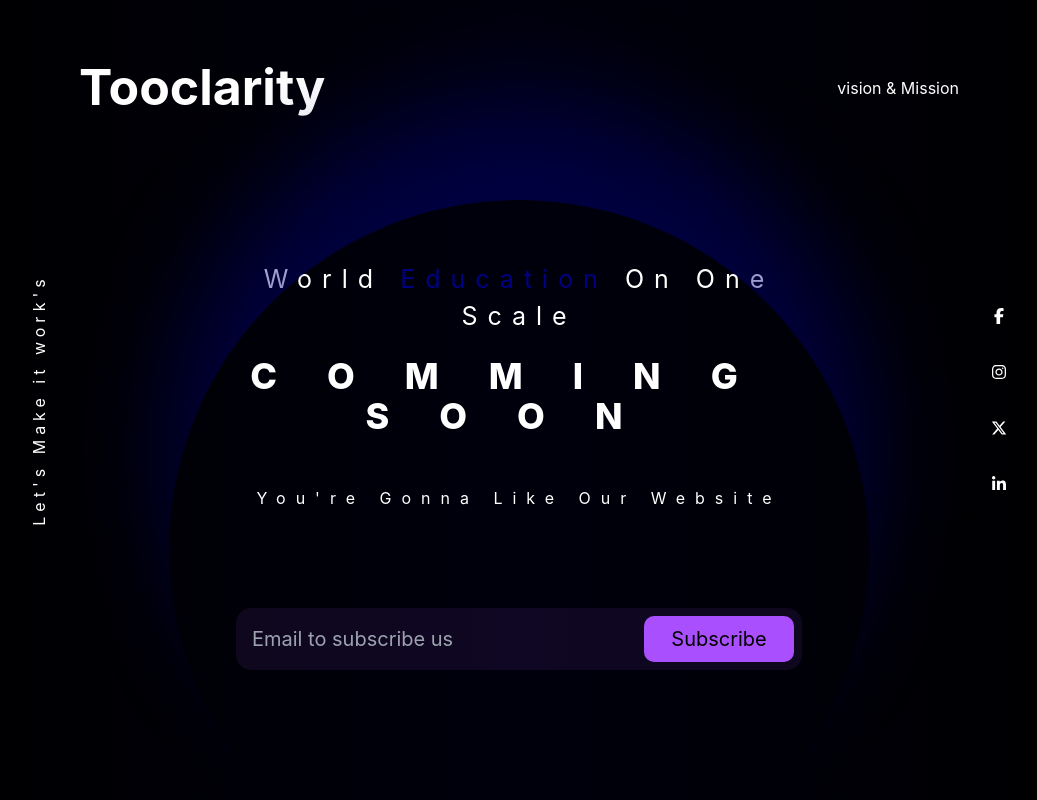
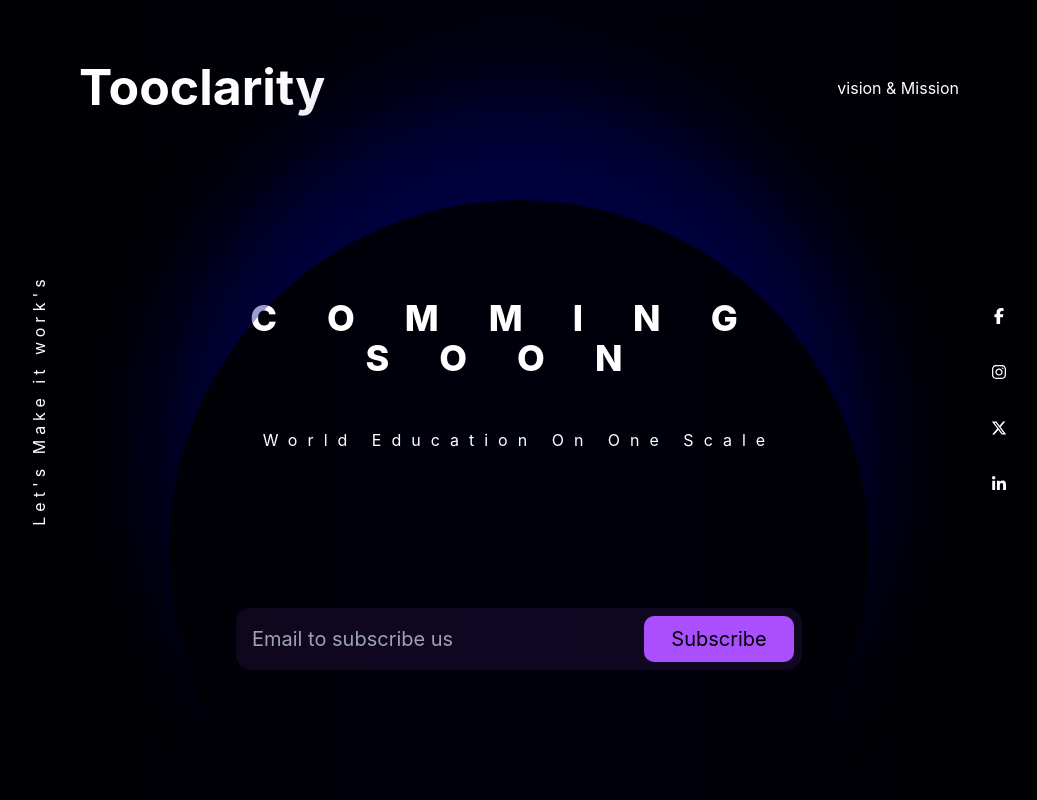
Before and after one commit to abinjustinkumaravel/tooclarity, a React (Create React App) app: page / in a window 1280 px wide. Shown: the whole page, without its empty margins (121-1158 px from the left). Built offline with nearby package versions, Linux system fonts and the light colour scheme.

Commit message:
Changes made in Landing

```diff
--- a/src/App.js
+++ b/src/App.js
@@ -15,9 +15,8 @@ function App() {
     {/* <img src={BG} alt=".." className=" w-full h-full absolute -z-40"></img> */}
     <Lefttext/>
       <div className="text-center items-center sm:w-[50%]">
-        <h2 className="text-[20px] lg:text-[25px] m-[20px] text-white tracking-[10px]">World<span className=" text-[25px] text-[rgba(0,0,128)] tracking-[10px]"> Education </span> On One Scale</h2>
         <h1 className="sm:tracking-[50px] justify-center items-center text-center tracking-[20px] font-extrabold md:text-4xl sm:text-[30px] text-[25px] text-white">COMMING SOON</h1>
-        <h3 className="sm:tracking-[10px] tracking-[5px] m-[50px] sm:text-1xl text-15px text-white">You're Gonna Like Our Website</h3>
+        <h3 className="sm:tracking-[10px] tracking-[5px] m-[50px] sm:text-1xl text-15px text-white">World Education On One Scale</h3>
       </div>
      <Social/>
     </div>
```
